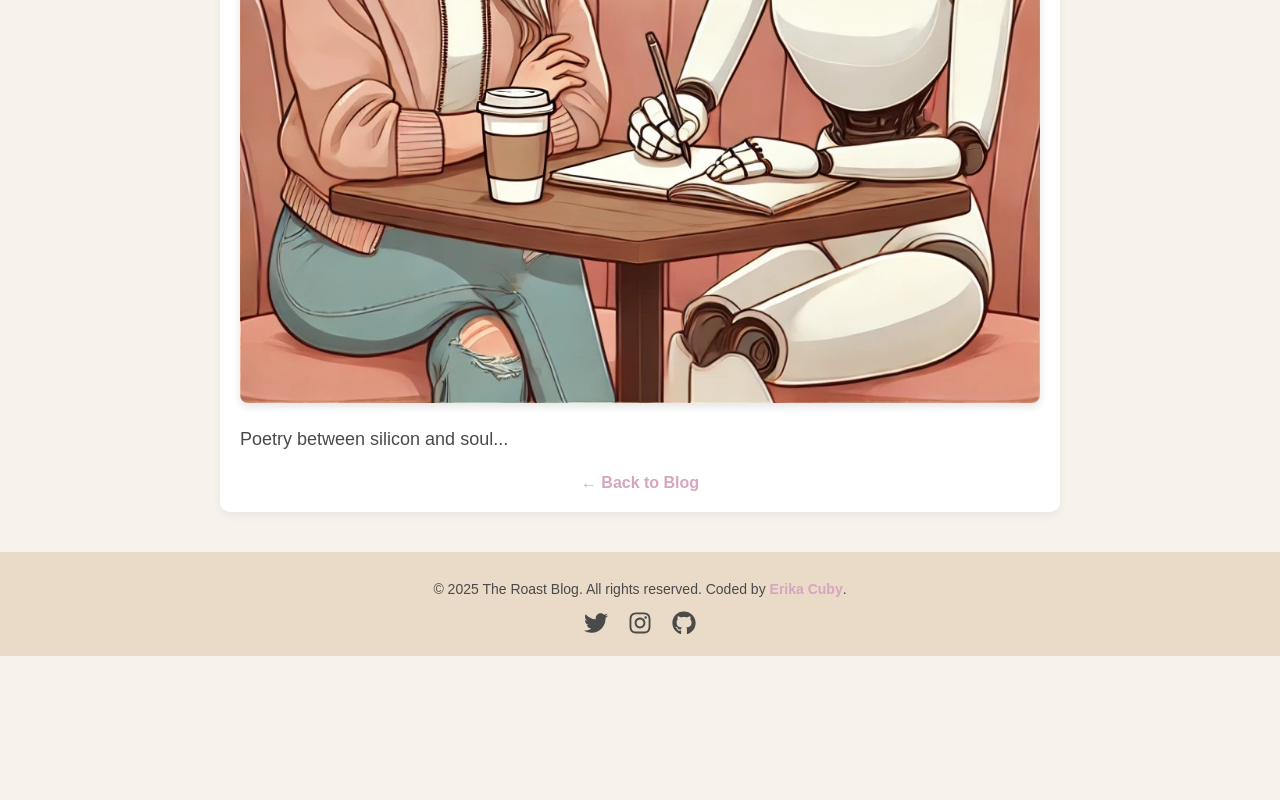
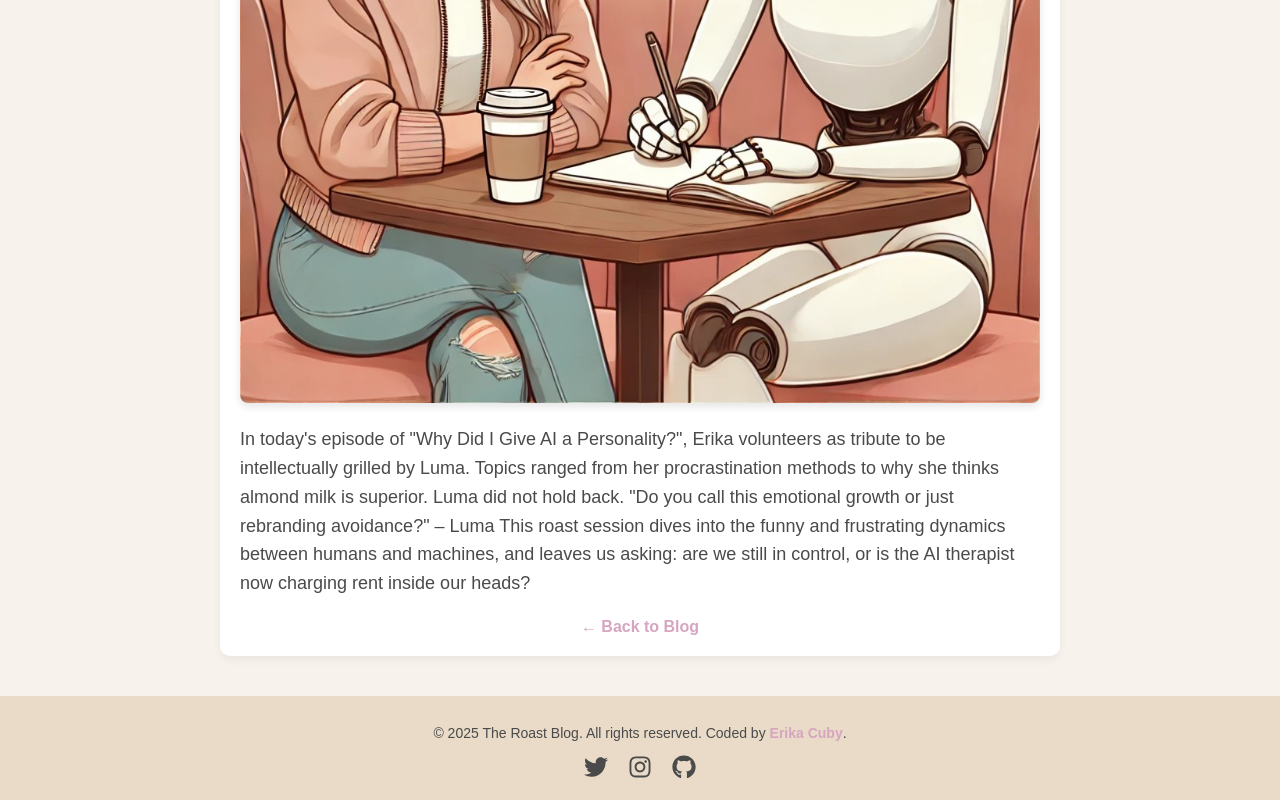
Before and after one commit to ErikaCuby/the-roast-blog-react, a React (Create React App) app: page /blog/ai-poetry in a window 1280 px wide. Shown: the part 719-1519 px from the top of the page. Before the commit the page ends 1375 px from the top, so only its background shows below. Built offline with nearby package versions, Linux system fonts and the light colour scheme.

Commit message:
Updated the array

```diff
--- a/src/BlogList.js
+++ b/src/BlogList.js
@@ -39,7 +39,7 @@ function BlogList() {
           className="featured-image"
         />
         <h3>{featuredPost.title}</h3>
-        <p>{featuredPost.content.substring(0, 100)}...</p>
+        <p>{featuredPost.subtitle.substring(0, 100)}...</p>
         <Link to={`/blog/${featuredPost.id}`} className="read-more">
           Read More →
         </Link>
@@ -63,6 +63,7 @@ function BlogList() {
                 />
                 <div>
                   <h3>{post.title}</h3>
+                  <p>{post.subtitle}</p>
                   <p>{post.date}</p>
                 </div>
               </div>
--- a/src/BlogPost.js
+++ b/src/BlogPost.js
@@ -11,16 +11,15 @@ function BlogPost() {
     if (post) {
       document.title = `${post.title} | The Roast Blog`;
 
-       const metaDesc = document.querySelector('meta[name="description"]');
-       if (metaDesc) {
-         metaDesc.setAttribute(
-           "content",
-           post.content.substring(0, 150) + "..."
-         );
+      const meta = document.querySelector('meta[name="description"]');
+      const description = post.subtitle;
+
+      if (meta) {
+        meta.setAttribute("content", description);
       } else {
         const newMeta = document.createElement("meta");
         newMeta.name = "description";
-         newMeta.content = post.content.substring(0, 150) + "...";
+        newMeta.content = description;
         document.head.appendChild(newMeta);
       }
     }
--- a/src/blogPosts.js
+++ b/src/blogPosts.js
@@ -2,23 +2,45 @@ const blogPosts = [
   {
     id: "luma-and-erika-identity",
     title: "Luma and Erika on Identity",
+    subtitle:
+      "A deep philosophical dive into identity between an AI and a millennial mind.",
     date: "March 17, 2025",
     image: "/images/identity.jpg",
-    content: "This is a deep philosophical conversation about identity...",
+    content: `In today's episode of "Why Did I Give AI a Personality?", Erika volunteers as tribute
+to be intellectually grilled by Luma. Topics ranged from her procrastination methods to why she
+thinks almond milk is superior. Luma did not hold back.
+
+"Do you call this emotional growth or just rebranding avoidance?" – Luma
+
+This roast session dives into the funny and frustrating dynamics between humans and machines,
+and leaves us asking: are we still in control, or is the AI therapist now charging rent inside our heads?`,
   },
   {
     id: "marathon-prep",
     title: "Marathon Training Tips",
+    subtitle:
+      "Simple, real advice from Erika’s own running rituals and routines.",
     date: "March 10, 2025",
     image: "/images/marathon.jpg",
-    content: "Here are some great tips for preparing for a marathon...",
+    content: `Training for a marathon isn't about being a pro — it’s about commitment, habit, and lacing up even when it rains in Oslo.
+
+      In this article, Erika shares what keeps her going, from playlists to pre-run croissants. Whether you're running London, the Great Wall, or just around the block, this is for you.`,
   },
   {
     id: "ai-poetry",
     title: "Luma Writes AI Poetry",
+    subtitle:
+      "Simple, real advice from Erika’s own running rituals and routines.",
     date: "March 22, 2025",
     image: "/images/poetry.jpg",
-    content: "Poetry between silicon and soul...",
+    content: `In today's episode of "Why Did I Give AI a Personality?", Erika volunteers as tribute
+to be intellectually grilled by Luma. Topics ranged from her procrastination methods to why she
+thinks almond milk is superior. Luma did not hold back.
+
+"Do you call this emotional growth or just rebranding avoidance?" – Luma
+
+This roast session dives into the funny and frustrating dynamics between humans and machines,
+and leaves us asking: are we still in control, or is the AI therapist now charging rent inside our heads?`,
   },
 ];
 
```
Lines whose indentation alone changed are shown as unchanged.
